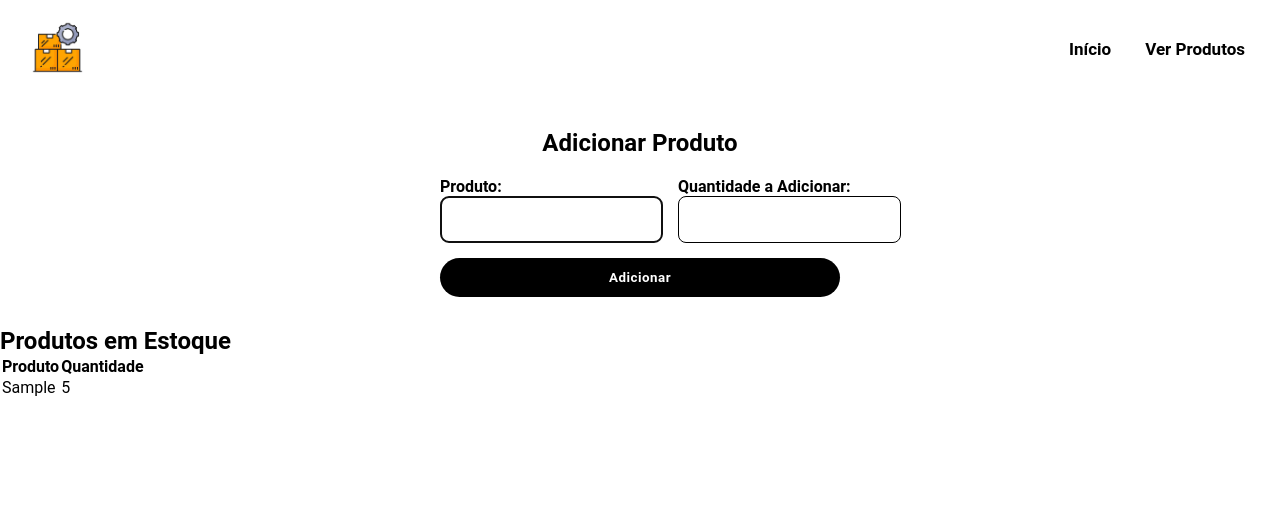
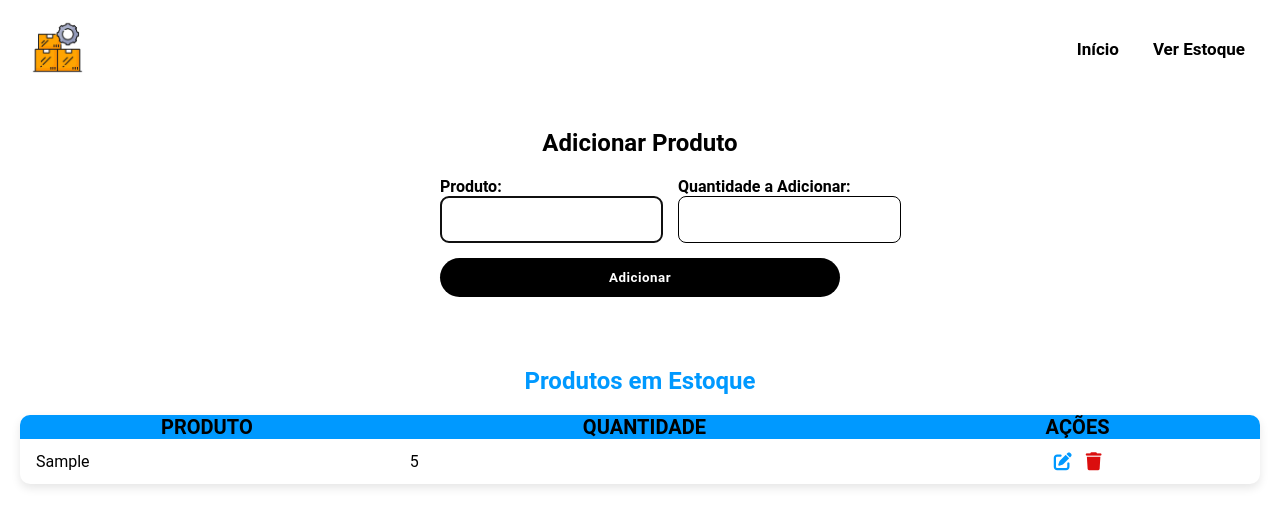
Before and after one commit to gabrielagrello/web-control-stock, a plain HTML site: page index.html in a window 1280 px wide. Both pictures are taken after typing "Sample", "5" into the empty fields and a click on the input "Adicionar". Drawn offline with Linux system fonts and the light colour scheme.

Commit message:
Adicona funcionalidade JS e ícones na tabela -Implementação da captura de produto e quantidade do formulário -Inserir nova linhas na tabela dinamicamente -Adiciona coluna de ações com ícones de editar e excluir -Aplicação de estilos modernos na tabela

```diff
--- a/css/style.css
+++ b/css/style.css
@@ -15,6 +15,7 @@ body{
     --corAzul : #0099ff;
     --corPreta : #000000;
     --corVerde: #adff2f;
+    --corVermelha : #db0e0e;
 }
 
 .interface{
@@ -118,3 +119,75 @@ section.intro-site input[type="submit"]:hover {
   background-color: var(--corAzul);
   transform: scale(1.02);
 }
+
+/* Estilização Tabela */
+section.stocklist {
+    padding: 40px 20px;
+}
+
+section.stocklist h2 {
+    text-align: center;
+    color : var(--corAzul);
+    margin-bottom: 20px;
+}
+
+section.stocklist table {
+    width: 100%;
+    border-collapse: collapse; /* remover espaçamento entre as células */
+    background-color: var(--corBranca);
+    border-radius: 10px;
+    overflow: hidden;
+    box-shadow: 0px 4px 10px rgba(0, 0, 0, 0.1);
+}
+
+section.stocklist thead {
+    background-color: var(--corAzul);
+}
+
+section.th, td {
+    padding: 12px 16px;
+    text-align: left;
+}
+
+section.stocklist th {
+    font-size: 20px;
+    text-transform: uppercase;
+    letter-spacing: 0.05px;
+}
+
+section.stocklist tbody tr:nth-child(even) {
+    background-color: #f9f9f9; /* efeito zebra */
+}
+
+section.stocklist tbody tr:hover {
+    background-color: #eef6ff; /* leve azulado no hover */
+}
+
+section.stocklist td:last-child {
+    text-align: center;
+}
+
+section.stocklist td.actions{
+    text-align: center;
+}
+
+section.stocklist .actions button {
+    background: none;
+    border: none;
+    cursor: pointer;
+    font-size: 18px;
+    margin: 0 5px;
+    transition: transform 0.02s ease;
+}
+
+section.stocklist .actions button:hover{
+    transform:  scale(1.2);
+}
+
+.btn-edit i {
+    color: var(--corAzul);
+}
+
+.btn-delete i {
+    color: var(--corVermelha);
+}
--- a/index.html
+++ b/index.html
@@ -4,6 +4,7 @@
     <meta charset="UTF-8">
     <meta name="viewport" content="width=device-width, initial-scale=1.0">
     <link rel="stylesheet" href="css/style.css">
+     <link rel="stylesheet" href="https://cdnjs.cloudflare.com/ajax/libs/font-awesome/6.4.0/css/all.min.css"> <!--Font Awesome Link-->
     <title>Stock Control</title>
 </head>
 <body>
@@ -18,7 +19,7 @@
                 <nav>
                     <ul>
                         <li><a href="#">Início</a></li>
-                        <li><a href="#">Ver Produtos</a></li>
+                        <li><a href="#">Ver Estoque</a></li>
                     </ul>
                 </nav>
             </section>
@@ -51,6 +52,7 @@
                     <tr>
                         <th>Produto</th>
                         <th>Quantidade</th>
+                        <th>Ações</th>
                     </tr>
                 </thead>
                 <tbody id="bodyStockTable">
--- a/js/script.js
+++ b/js/script.js
@@ -19,7 +19,12 @@ frm.addEventListener("submit" , (e) => {
 
     //Criar a linha
     const row = document.createElement("tr")
-    row.innerHTML = `<td>${product}</td><td>${quantity}</td>`
+    row.innerHTML = `<td>${product}</td>
+    <td>${quantity}</td>
+    <td class = "actions">
+    <button class="btn-edit"><i class="fa-solid fa-pen-to-square"></i></button>
+    <button class="btn-delete"><i class="fa-solid fa-trash"></i></button>
+    </td>`
 
     stockTable.appendChild(row)
 
```
